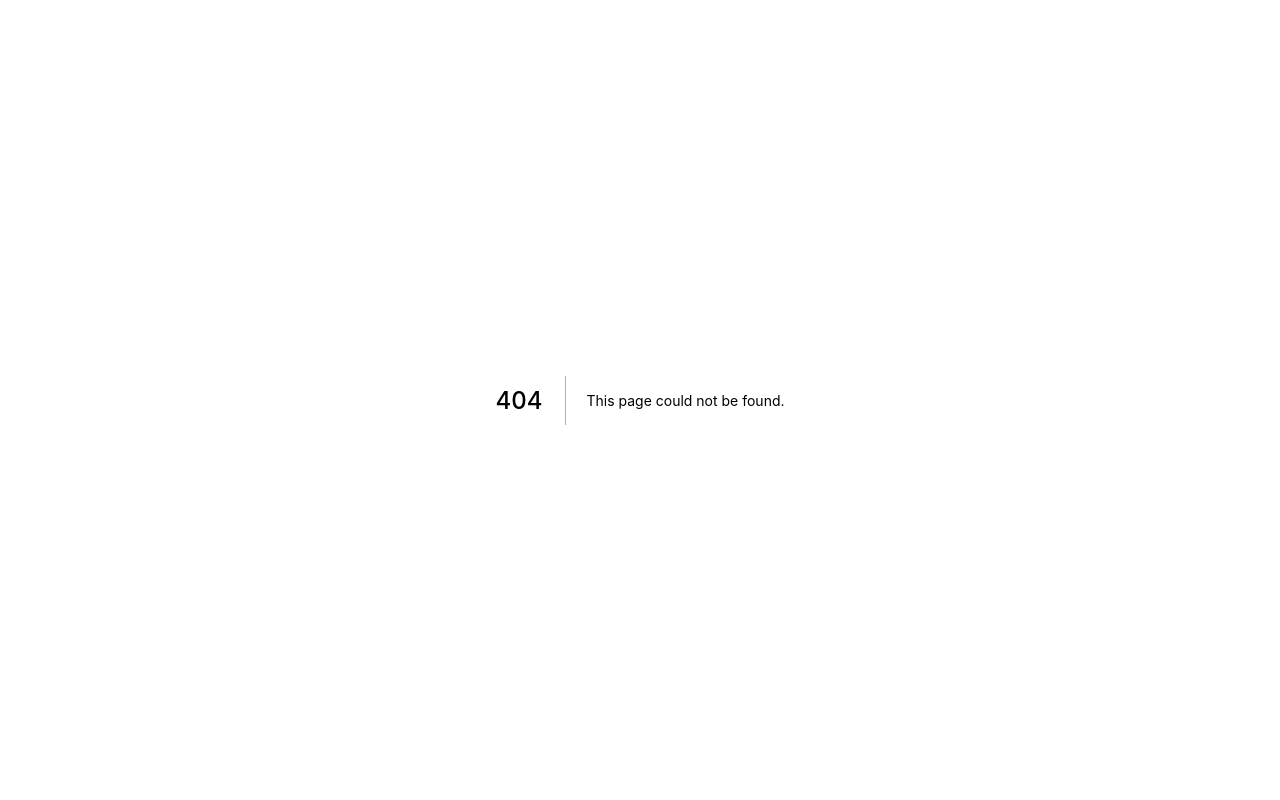
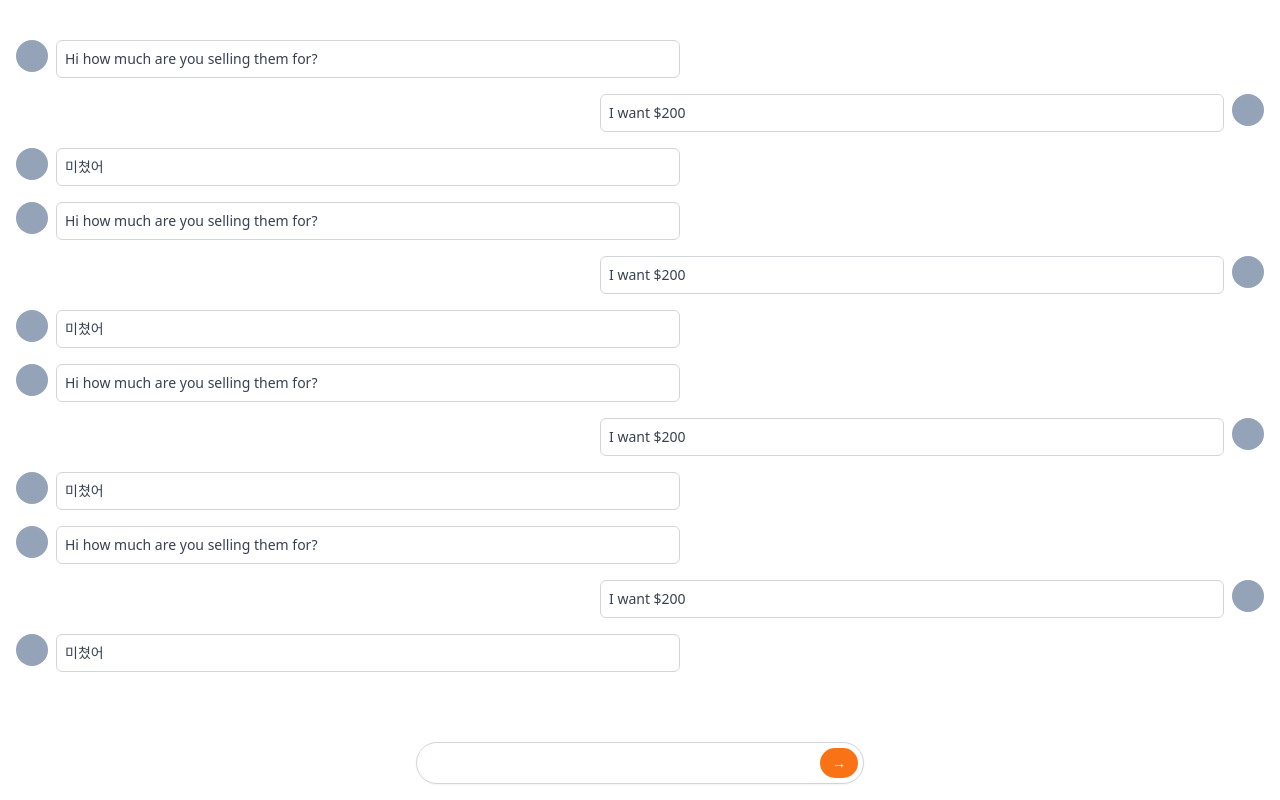
Before and after one commit to jacesoul/carrot-market, a Next.js app: page /chats/0 in a window 1280 px wide. Before the commit this address had no page. Built offline with nearby package versions, Linux system fonts and the light colour scheme.

Commit message:
Chat Detail

```diff
--- /dev/null
+++ b/pages/chats/[id].tsx
@@ -0,0 +1,95 @@
+import type { NextPage } from "next";
+
+const ChatDetail: NextPage = () => {
+  return (
+    <div className=" py-10 px-4 space-y-4 pb-16">
+      <div className=" flex items-start space-x-2">
+        <div className=" w-8 h-8 rounded-full bg-slate-400" />
+        <div className=" w-1/2 text-sm text-gray-700 p-2 border border-gray-300 rounded-md">
+          <p>Hi how much are you selling them for?</p>
+        </div>
+      </div>
+      <div className=" flex flex-row-reverse items-start space-x-2 space-x-reverse">
+        <div className=" w-8 h-8 rounded-full bg-slate-400" />
+        <div className=" w-1/2 text-sm text-gray-700 p-2 border border-gray-300 rounded-md">
+          <p>I want $200</p>
+        </div>
+      </div>
+      <div className=" flex items-start space-x-2">
+        <div className=" w-8 h-8 rounded-full bg-slate-400" />
+        <div className=" w-1/2 text-sm text-gray-700 p-2 border border-gray-300 rounded-md">
+          <p>미쳤어</p>
+        </div>
+      </div>
+      <div className=" flex items-start space-x-2">
+        <div className=" w-8 h-8 rounded-full bg-slate-400" />
+        <div className=" w-1/2 text-sm text-gray-700 p-2 border border-gray-300 rounded-md">
+          <p>Hi how much are you selling them for?</p>
+        </div>
+      </div>
+      <div className=" flex flex-row-reverse items-start space-x-2 space-x-reverse">
+        <div className=" w-8 h-8 rounded-full bg-slate-400" />
+        <div className=" w-1/2 text-sm text-gray-700 p-2 border border-gray-300 rounded-md">
+          <p>I want $200</p>
+        </div>
+      </div>
+      <div className=" flex items-start space-x-2">
+        <div className=" w-8 h-8 rounded-full bg-slate-400" />
+        <div className=" w-1/2 text-sm text-gray-700 p-2 border border-gray-300 rounded-md">
+          <p>미쳤어</p>
+        </div>
+      </div>
+      <div className=" flex items-start space-x-2">
+        <div className=" w-8 h-8 rounded-full bg-slate-400" />
+        <div className=" w-1/2 text-sm text-gray-700 p-2 border border-gray-300 rounded-md">
+          <p>Hi how much are you selling them for?</p>
+        </div>
+      </div>
+      <div className=" flex flex-row-reverse items-start space-x-2 space-x-reverse">
+        <div className=" w-8 h-8 rounded-full bg-slate-400" />
+        <div className=" w-1/2 text-sm text-gray-700 p-2 border border-gray-300 rounded-md">
+          <p>I want $200</p>
+        </div>
+      </div>
+      <div className=" flex items-start space-x-2">
+        <div className=" w-8 h-8 rounded-full bg-slate-400" />
+        <div className=" w-1/2 text-sm text-gray-700 p-2 border border-gray-300 rounded-md">
+          <p>미쳤어</p>
+        </div>
+      </div>
+      <div className=" flex items-start space-x-2">
+        <div className=" w-8 h-8 rounded-full bg-slate-400" />
+        <div className=" w-1/2 text-sm text-gray-700 p-2 border border-gray-300 rounded-md">
+          <p>Hi how much are you selling them for?</p>
+        </div>
+      </div>
+      <div className=" flex flex-row-reverse items-start space-x-2 space-x-reverse">
+        <div className=" w-8 h-8 rounded-full bg-slate-400" />
+        <div className=" w-1/2 text-sm text-gray-700 p-2 border border-gray-300 rounded-md">
+          <p>I want $200</p>
+        </div>
+      </div>
+      <div className=" flex items-start space-x-2">
+        <div className=" w-8 h-8 rounded-full bg-slate-400" />
+        <div className=" w-1/2 text-sm text-gray-700 p-2 border border-gray-300 rounded-md">
+          <p>미쳤어</p>
+        </div>
+      </div>
+      <div className=" fixed bottom-2 inset-x-0 py-2">
+        <div className=" flex items-center relative max-w-md w-full mx-auto">
+          <input
+            type="text"
+            className=" shadow-sm rounded-full w-full border-gray-300 focus:ring-orange-500 focus:outline-none focus:border-orange-500 pr-12"
+          />
+          <div className=" absolute inset-y-0 flex py-1.5 pr-1.5 right-0">
+            <button className="flex items-center bg-orange-500 rounded-full px-3 hover:bg-orange-600 focus:ring-2 focus:ring-offset-2 focus:ring-orange-400 text-sm text-white">
+              &rarr;
+            </button>
+          </div>
+        </div>
+      </div>
+    </div>
+  );
+};
+
+export default ChatDetail;
```
Also changed, not shown: description.txt, pages/chats/index.tsx (renamed from pages/chats.tsx).
